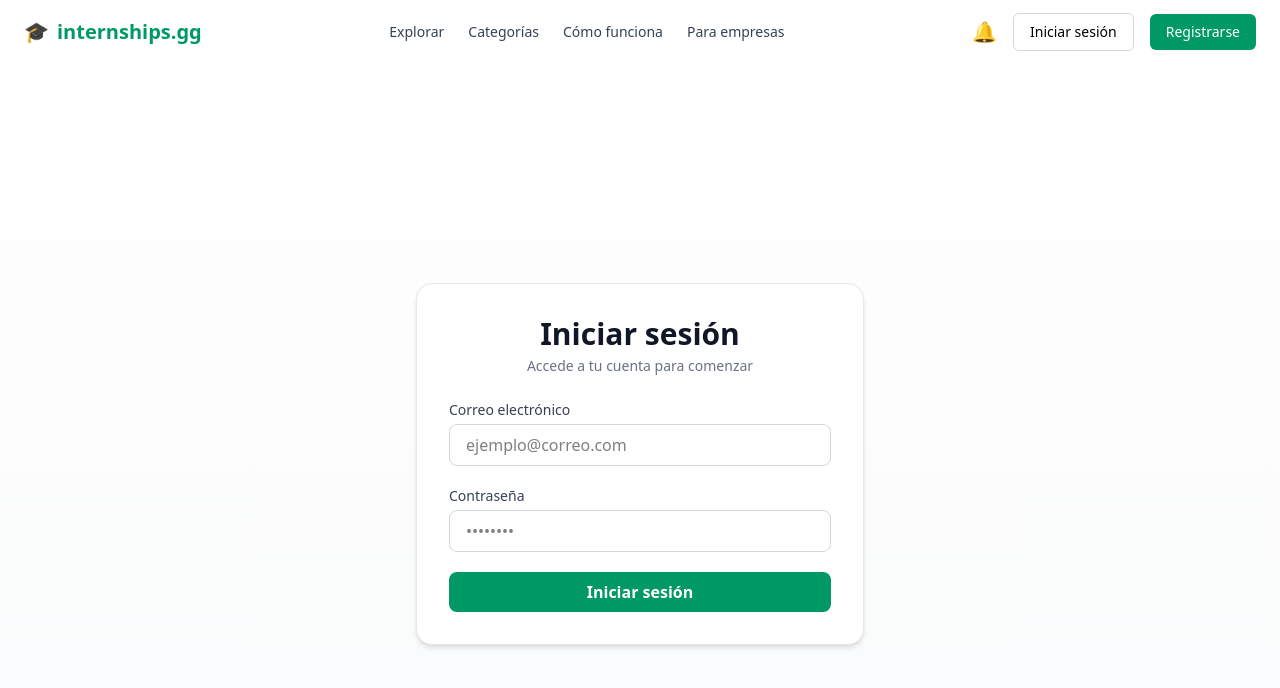
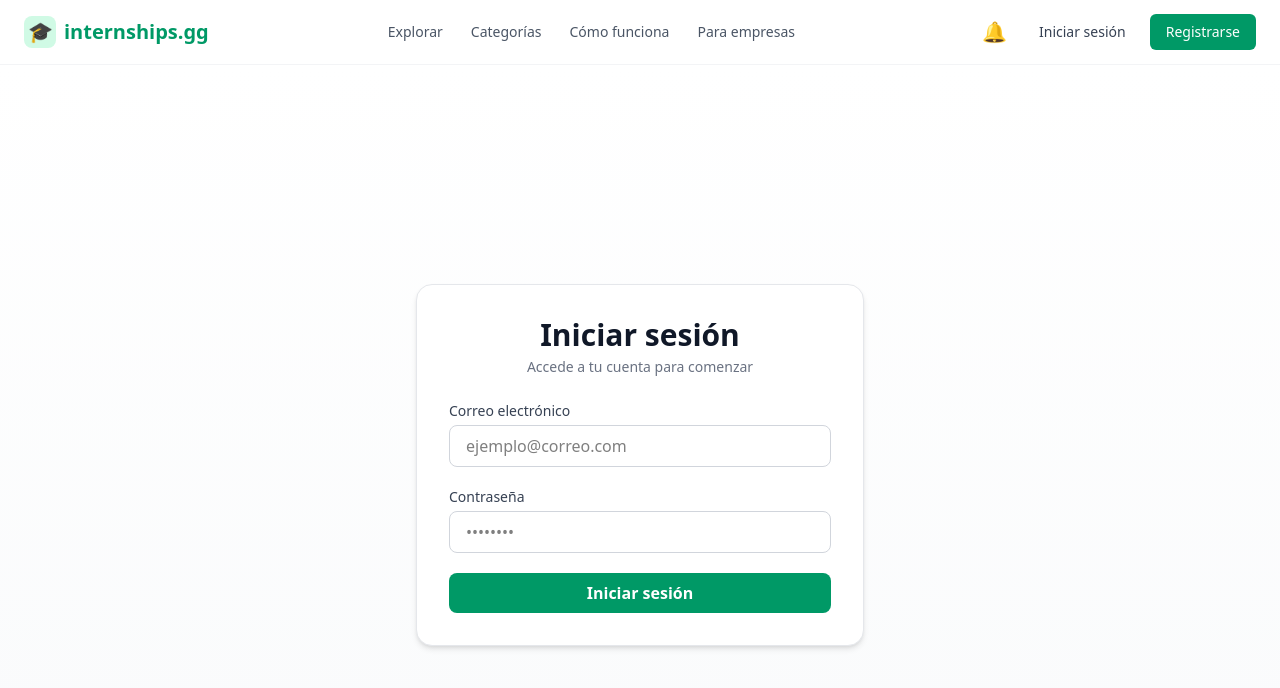
Before and after one commit to MADGRISMAD/client, a Vue app: page /login in a window 1280 px wide. Shown: the top 688 px of the page. Built offline with nearby package versions, Linux system fonts and the light colour scheme.

Commit message:
feat: mejorar el diseño y la funcionalidad del layout por defecto, incluyendo un menú de notificaciones más interactivo, un menú de perfil rediseñado y mejoras en la navegación y estilos de los enlaces

```diff
--- a/src/layouts/DefaultLayout.vue
+++ b/src/layouts/DefaultLayout.vue
@@ -1,105 +1,191 @@
 <template>
   <div class="min-h-screen flex flex-col">
     <!-- Navbar -->
-    <header class="sticky top-0 z-40 w-full bg-white/95 backdrop-blur">
+    <header class="sticky top-0 z-40 w-full bg-white/95 backdrop-blur border-b border-gray-100">
       <div class="max-w-7xl mx-auto flex h-16 items-center justify-between px-6">
         <!-- Logo -->
-        <router-link to="/" class="flex items-center gap-2">
-          <span class="text-xl">🎓</span>
-          <span class="text-xl font-bold text-emerald-600">internships.gg</span>
+        <router-link to="/" class="flex items-center gap-2 group">
+          <div class="w-8 h-8 rounded-lg bg-emerald-100 flex items-center justify-center group-hover:bg-emerald-200 transition-colors">
+            <span class="text-xl text-emerald-600">🎓</span>
+          </div>
+          <span class="text-xl font-bold text-emerald-600 group-hover:text-emerald-700 transition-colors">internships.gg</span>
         </router-link>
 
         <!-- Links -->
-        <div class="hidden md:flex items-center gap-6 text-sm font-medium text-gray-700">
-          <router-link to="/jobs" class="hover:text-emerald-600">Explorar</router-link>
-          <a href="#" class="hover:text-emerald-600">Categorías</a>
-          <a href="#" class="hover:text-emerald-600">Cómo funciona</a>
-          <router-link to="/empresas" class="hover:text-emerald-600">Para empresas</router-link>
+        <div class="hidden md:flex items-center gap-1">
+          <router-link
+            to="/jobs"
+            class="px-3 py-2 rounded-md text-sm font-medium text-gray-600 hover:text-emerald-600 hover:bg-gray-50 transition-colors"
+          >
+            Explorar
+          </router-link>
+          <a
+            href="#"
+            class="px-3 py-2 rounded-md text-sm font-medium text-gray-600 hover:text-emerald-600 hover:bg-gray-50 transition-colors"
+          >
+            Categorías
+          </a>
+          <a
+            href="#"
+            class="px-3 py-2 rounded-md text-sm font-medium text-gray-600 hover:text-emerald-600 hover:bg-gray-50 transition-colors"
+          >
+            Cómo funciona
+          </a>
+          <router-link
+            to="/empresas"
+            class="px-3 py-2 rounded-md text-sm font-medium text-gray-600 hover:text-emerald-600 hover:bg-gray-50 transition-colors"
+          >
+            Para empresas
+          </router-link>
           <router-link
             v-if="isLoggedIn() && user?.role === 'employer'"
             to="/jobs/create"
-            class="text-emerald-600 font-semibold hover:underline"
+            class="ml-2 px-4 py-2 rounded-md text-sm font-medium text-white bg-emerald-600 hover:bg-emerald-700 transition-colors"
           >
             Publicar vacante
           </router-link>
         </div>
 
         <!-- Right side -->
-        <div class="flex items-center gap-4">
+        <div class="flex items-center gap-2">
           <!-- 🔔 Notificaciones -->
-          <div class="relative" @mouseenter="showNotif = true" @mouseleave="showNotif = false">
-            <button class="relative">
+          <div class="relative" ref="notificationMenuRef">
+            <div
+              class="relative p-2 rounded-full hover:bg-gray-100 transition-colors"
+              @mouseenter="showNotif = true"
+            >
               <span class="text-xl">🔔</span>
               <span
                 v-if="unreadCount > 0"
-                class="absolute top-0 right-0 h-2 w-2 rounded-full bg-emerald-600"
-              ></span>
-            </button>
+                class="absolute -top-1 -right-1 h-4 w-4 rounded-full bg-emerald-600 text-white text-xs flex items-center justify-center"
+              >
+                {{ unreadCount }}
+              </span>
+            </div>
             <div
               v-if="showNotif"
-              class="absolute right-0 mt-2 w-80 bg-white border rounded-md shadow-lg z-20 max-h-80 overflow-auto"
+              class="absolute right-0 mt-2 w-96 bg-white border border-gray-200 rounded-lg shadow-lg z-20 max-h-96 overflow-auto transition-all duration-200"
+              @mouseenter="showNotif = true"
+              @mouseleave="showNotif = false"
             >
-              <div class="px-4 py-2 border-b flex justify-between items-center">
-                <span class="font-semibold text-sm">Notificaciones</span>
-                <button @click="markAll" class="text-xs text-emerald-600 hover:underline">
+              <div class="px-4 py-3 border-b border-gray-100 flex justify-between items-center bg-gray-50">
+                <div class="flex items-center gap-2">
+                  <span class="font-semibold text-sm text-gray-800">Notificaciones</span>
+                  <span v-if="unreadCount > 0" class="px-2 py-0.5 bg-emerald-100 text-emerald-700 text-xs rounded-full">
+                    {{ unreadCount }} sin leer
+                  </span>
+                </div>
+                <button
+                  @click="markAll"
+                  class="text-xs text-emerald-600 hover:text-emerald-700 hover:underline transition-colors"
+                >
                   Marcar todas como leídas
                 </button>
               </div>
-              <div v-if="notifications.length === 0" class="p-4 text-sm text-gray-500">Sin notificaciones</div>
+              <div v-if="notifications.length === 0" class="p-6 text-center">
+                <span class="text-gray-400 text-sm">No hay notificaciones nuevas</span>
+              </div>
               <div
                 v-for="notif in notifications"
                 :key="notif._id"
-                class="px-4 py-3 border-b hover:bg-gray-50 text-sm cursor-pointer"
-                :class="{ 'bg-gray-100': !notif.read }"
+                class="px-4 py-3 border-b border-gray-100 hover:bg-gray-50 cursor-pointer transition-colors"
+                :class="{
+                  'bg-emerald-50/50 hover:bg-emerald-50': !notif.read,
+                  'bg-white': notif.read
+                }"
                 @click="handleNotificationClick(notif)"
               >
-                {{ notif.message }}
+                <div class="flex items-start gap-3">
+                  <div class="flex-shrink-0 mt-1">
+                    <div
+                      class="w-2 h-2 rounded-full"
+                      :class="notif.read ? 'bg-gray-300' : 'bg-emerald-500'"
+                    ></div>
+                  </div>
+                  <div class="flex-grow">
+                    <p class="text-sm text-gray-800 mb-1">{{ notif.message }}</p>
+                    <span class="text-xs text-gray-500">{{ formatDate(notif.createdAt) }}</span>
+                  </div>
+                </div>
               </div>
             </div>
           </div>
 
           <!-- Menú de perfil -->
           <template v-if="isLoggedIn()">
-            <div class="relative" @mouseenter="showMenu = true" @mouseleave="showMenu = false">
-              <button class="px-4 py-2 rounded-md text-sm bg-gray-50 hover:bg-gray-100 border border-gray-300">
-                Perfil ▾
-              </button>
-              <transition name="fade">
-                <div
-                  v-if="showMenu"
-                  class="absolute right-0 mt-2 w-48 bg-white border rounded-md shadow-lg z-10"
-                >
+            <div class="relative" ref="profileMenuRef">
+              <div
+                class="flex items-center gap-2 px-3 py-1.5 rounded-full bg-gray-50 hover:bg-gray-100 border border-gray-200 transition-all duration-200 cursor-pointer group"
+                @mouseenter="showMenu = true"
+              >
+                <div class="w-8 h-8 rounded-full bg-emerald-100 flex items-center justify-center">
+                  <span class="text-emerald-600 text-sm font-medium">
+                    {{ user?.name?.charAt(0) || 'U' }}
+                  </span>
+                </div>
+                <div class="flex items-center gap-1">
+                  <span class="text-sm font-medium text-gray-700">{{ user?.name?.split(' ')[0] || 'Usuario' }}</span>
+                  <span class="text-gray-400 group-hover:text-gray-500 transition-colors">▾</span>
+                </div>
+              </div>
+              <div
+                v-if="showMenu"
+                class="absolute right-0 mt-2 w-56 bg-white border border-gray-200 rounded-lg shadow-lg z-10 transition-all duration-200"
+                @mouseenter="showMenu = true"
+                @mouseleave="showMenu = false"
+              >
+                <div class="py-1">
+                  <div class="px-4 py-2 border-b border-gray-100">
+                    <div class="flex items-center gap-3">
+                      <div class="w-10 h-10 rounded-full bg-emerald-100 flex items-center justify-center">
+                        <span class="text-emerald-600 text-base font-medium">
+                          {{ user?.name?.charAt(0) || 'U' }}
+                        </span>
+                      </div>
+                      <div>
+                        <p class="text-sm font-medium text-gray-900">{{ user?.name || 'Usuario' }}</p>
+                        <p class="text-xs text-gray-500">{{ user?.email }}</p>
+                      </div>
+                    </div>
+                  </div>
                   <router-link
                     :to="user?.role === 'employer' ? '/my-jobs' : '/profile'"
-                    class="block px-4 py-2 text-sm text-gray-700 hover:bg-gray-100"
+                    class="flex items-center gap-2 px-4 py-2 text-sm text-gray-700 hover:bg-gray-50 transition-colors"
                   >
+                    <span class="text-gray-500">👤</span>
                     {{ user?.role === 'employer' ? 'Mis vacantes' : 'Mi perfil' }}
                   </router-link>
                   <router-link
                     v-if="user?.role === 'student'"
                     to="/my-applications"
-                    class="block px-4 py-2 text-sm text-gray-700 hover:bg-gray-100"
+                    class="flex items-center gap-2 px-4 py-2 text-sm text-gray-700 hover:bg-gray-50 transition-colors"
                   >
+                    <span class="text-gray-500">📝</span>
                     Mis postulaciones
                   </router-link>
+                  <div class="border-t border-gray-100 my-1"></div>
                   <button
                     @click="handleLogout"
-                    class="w-full text-left px-4 py-2 text-sm text-red-600 hover:bg-red-50"
+                    class="w-full flex items-center gap-2 px-4 py-2 text-sm text-red-600 hover:bg-red-50 transition-colors"
                   >
+                    <span class="text-gray-500">🚪</span>
                     Cerrar sesión
                   </button>
                 </div>
-              </transition>
+              </div>
             </div>
           </template>
 
           <template v-else>
-            <router-link to="/login" class="border border-gray-300 px-4 py-2 rounded-md text-sm hover:bg-gray-50">
+            <router-link
+              to="/login"
+              class="px-4 py-2 rounded-md text-sm font-medium text-gray-700 hover:text-emerald-600 hover:bg-gray-50 transition-colors"
+            >
               Iniciar sesión
             </router-link>
             <router-link
               to="/register"
-              class="bg-emerald-600 text-white px-4 py-2 rounded-md text-sm hover:bg-emerald-700"
+              class="px-4 py-2 rounded-md text-sm font-medium text-white bg-emerald-600 hover:bg-emerald-700 transition-colors"
             >
               Registrarse
             </router-link>
@@ -118,7 +204,7 @@
 </template>
 
 <script setup>
-import { ref, onMounted } from 'vue'
+import { ref, onMounted, onUnmounted } from 'vue'
 import { useAuth } from '../composables/useAuth'
 import { useRouter } from 'vue-router'
 import axios from 'axios'
@@ -130,6 +216,19 @@ const showMenu = ref(false)
 const showNotif = ref(false)
 const notifications = ref([])
 const unreadCount = ref(0)
+
+// Referencias para los elementos del menú
+const profileMenuRef = ref(null)
+const notificationMenuRef = ref(null)
+
+const handleClickOutside = (event) => {
+  if (profileMenuRef.value && !profileMenuRef.value.contains(event.target)) {
+    showMenu.value = false
+  }
+  if (notificationMenuRef.value && !notificationMenuRef.value.contains(event.target)) {
+    showNotif.value = false
+  }
+}
 
 const fetchNotifications = async () => {
   try {
@@ -174,8 +273,24 @@ const handleLogout = () => {
   router.push('/login')
 }
 
+const formatDate = (dateString) => {
+  const date = new Date(dateString)
+  const now = new Date()
+  const diff = now - date
+
+  if (diff < 60000) return 'Hace unos segundos'
+  if (diff < 3600000) return `Hace ${Math.floor(diff/60000)} minutos`
+  if (diff < 86400000) return `Hace ${Math.floor(diff/3600000)} horas`
+  return date.toLocaleDateString('es-ES', { day: 'numeric', month: 'short' })
+}
+
 onMounted(() => {
   if (isLoggedIn()) fetchNotifications()
+  document.addEventListener('click', handleClickOutside)
+})
+
+onUnmounted(() => {
+  document.removeEventListener('click', handleClickOutside)
 })
 </script>
 
```
